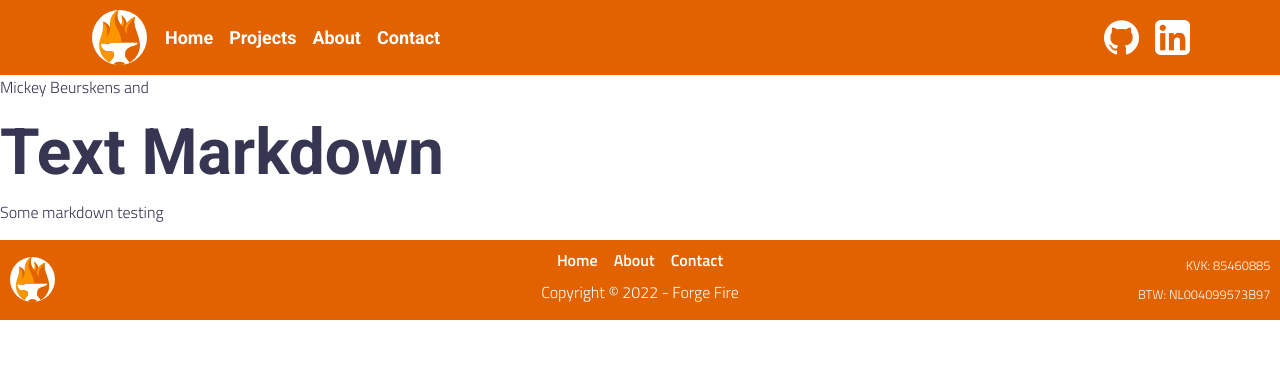
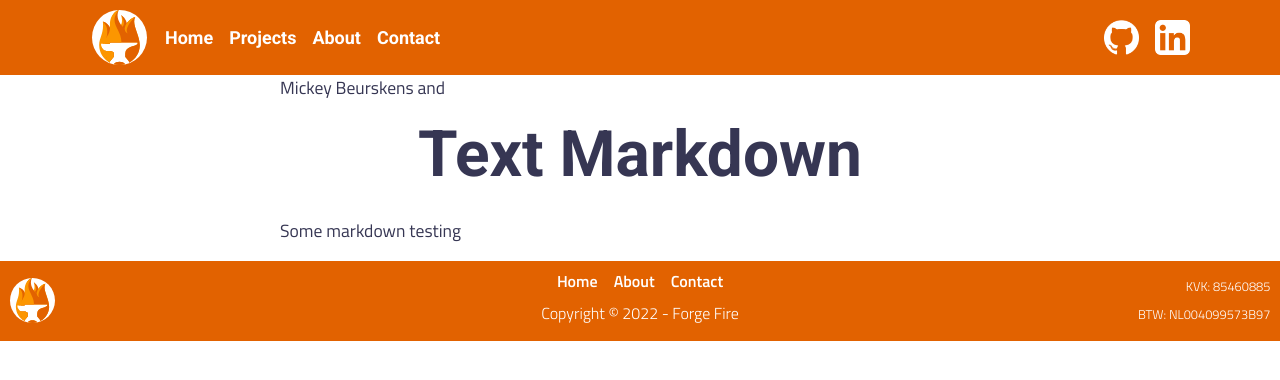
Before and after one commit to mickeybeurskens/forgefire-website, a Next.js app: page /posts/analyzing_the_forge_fire_website in a window 1280 px wide. Shown: the top 380 px of the page. Built offline with nearby package versions, Linux system fonts and the light colour scheme.

Commit message:
Post styling

```diff
--- a/pages/posts/[slug].js
+++ b/pages/posts/[slug].js
@@ -2,15 +2,16 @@ import React from 'react'
 import { useRouter } from 'next/router'
 import { getAllPosts, getPostBySlug } from '../../lib/post'
 import ReactMarkdown from 'react-markdown'
+import styles from '../../styles/posts.module.scss'
 
 const Post = ({post}) => {
   const router = useRouter()
   const { id } = router.query
   return (
-    <>
+    <div className={styles.posts}>
       <p>{post.author} and {id} </p>
       <ReactMarkdown>{post.content}</ReactMarkdown>
-    </>
+    </div>
   )
 }
 
--- /dev/null
+++ b/styles/posts.module.scss
@@ -0,0 +1,42 @@
+@import "default_style";
+
+.posts h1 {
+  text-align: center;
+  margin-bottom: 1.5rem;
+}
+
+.posts h2 {
+  text-align: center;
+  margin-bottom: 1.5rem;
+}
+
+.posts {
+  margin: auto;
+  max-width: 60rem;
+}
+
+.posts p {
+  margin: auto;
+  font-size: 1.1rem;
+  font-weight: 400;
+  max-width: 45rem;
+  margin-bottom: 1rem;
+}
+
+.posts img {
+  max-width: 600px;
+  max-height: 600px;
+}
+
+.posts li {
+  font-weight: 600;
+  margin: 0.4rem;
+
+}
+
+.posts ul {
+  margin: auto;
+  max-width: 40rem;
+  background-color: $c-main-2;
+  border-radius: 1rem;
+}
```
